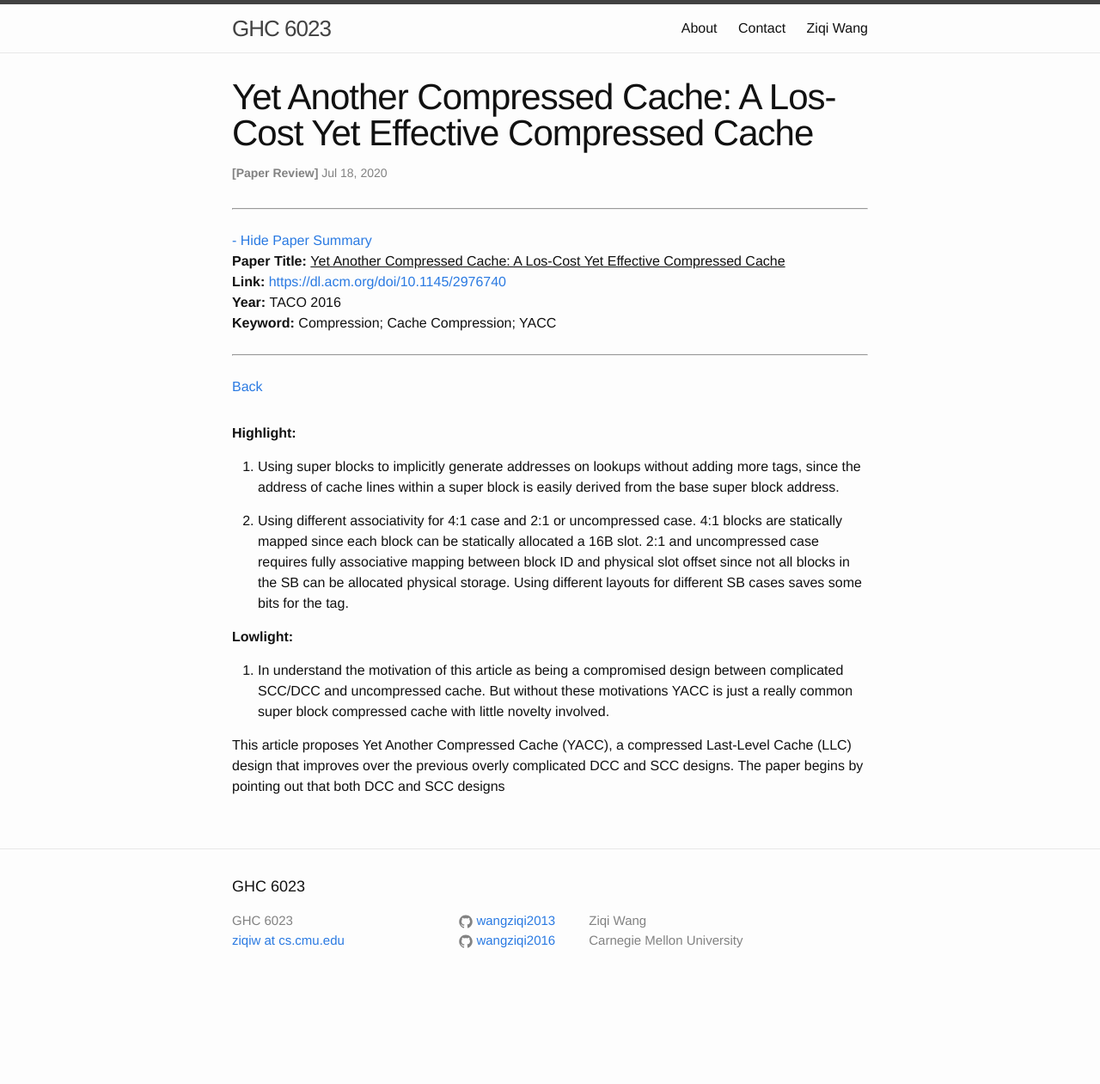
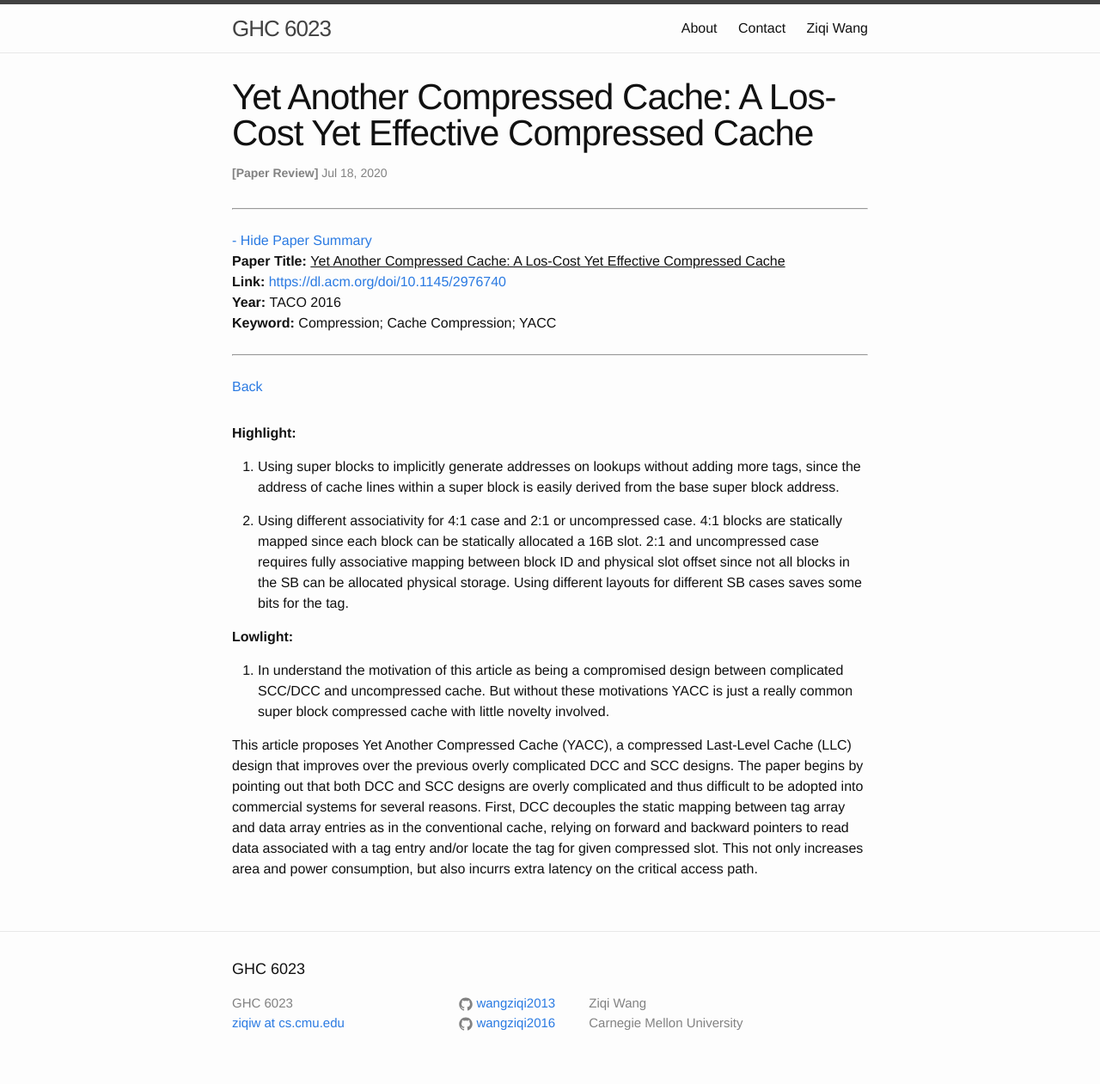
Before and after one commit to wangziqi2013/wangziqi2013.github.io, a Jekyll site: the page built from _posts/2020-07-17-yacc.markdown, in a window 1280 px wide. Shown: the whole page at 86% size. Built offline with Jekyll 4.4.1, drawn with Linux system fonts in a browser that asks for light colours; before the commit the page ends 1165 px from its top, so only the background shows below that.

Commit message:
Adding DCC

```diff
--- a/_posts/2020-07-17-yacc.markdown
+++ b/_posts/2020-07-17-yacc.markdown
@@ -29,4 +29,8 @@ version_mgmt:
    cache. But without these motivations YACC is just a really common super block compressed cache with little novelty involved.
 
 This article proposes Yet Another Compressed Cache (YACC), a compressed Last-Level Cache (LLC) design that improves over
-the previous overly complicated DCC and SCC designs. The paper begins by pointing out that both DCC and SCC designs
+the previous overly complicated DCC and SCC designs. The paper begins by pointing out that both DCC and SCC designs are
+overly complicated and thus difficult to be adopted into commercial systems for several reasons. First, DCC decouples
+the static mapping between tag array and data array entries as in the conventional cache, relying on forward and backward
+pointers to read data associated with a tag entry and/or locate the tag for given compressed slot. This not only increases
+area and power consumption, but also incurrs extra latency on the critical access path.
```
